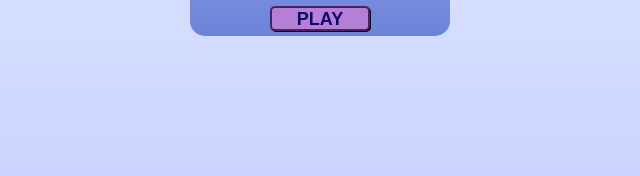
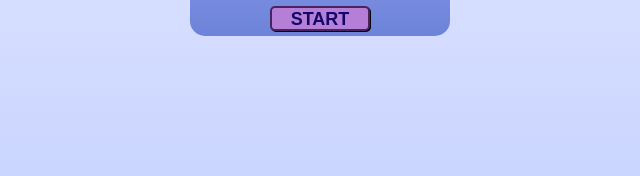
Before and after one commit to SpiritualAdviser/standcorexam, a plain HTML site: page index.html in a window 1280 px wide. Shown: the part 309-485 px from the top of the page, 320-960 px from the left. Drawn offline with Linux system fonts and the light colour scheme.

Commit message:
START text on button

```diff
--- a/index.html
+++ b/index.html
@@ -31,7 +31,7 @@
             <article class="spaseShooterBlock">
                 <img class="logoGame" src="./assets/images/spaceShooterLogo.png">
                 <img class="spaceShooterCollages" src="./assets/images/spaceShooterCollages.png">
-                <button name="playSpaceShooter" class="playSpaceShooterButton">PLAY</button>
+                <button name="playSpaceShooter" class="playSpaceShooterButton">START</button>
                 <!-- <audio controls src="./assets/audio/mainMeny.ogg"></audio> -->
             </article>
 
```
